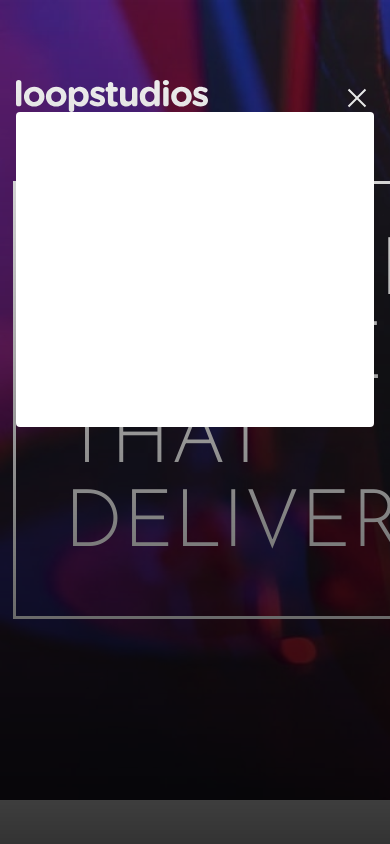
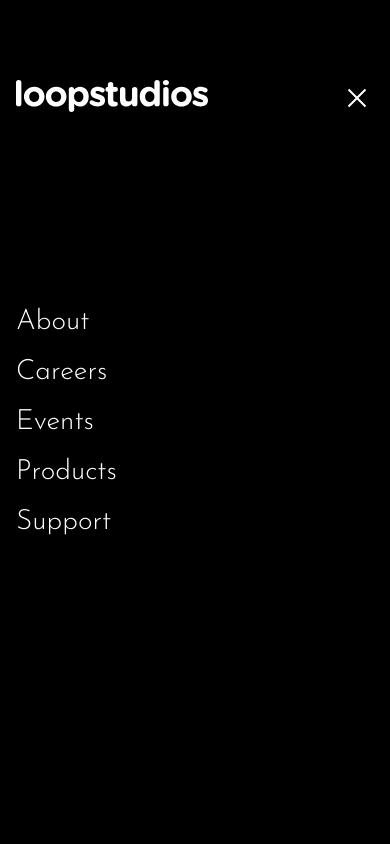
Before and after one commit to Eciric/loopstudios-landing-page, a website built with Vite: page index.html in a window 390 px wide. Both pictures are taken after a click on the button "Menu". Shown: the top 844 px of the page. Built offline with nearby package versions, Linux system fonts and the light colour scheme.

Commit message:
desktop Footer + mobile menu completed

```diff
--- a/css/style.css
+++ b/css/style.css
@@ -48,45 +48,68 @@ nav-list a:focus-visible {
 	color: var(--clr-neutral-blue-100);
 }
 
-@media (max-width: 57.815em) {
+@media (max-width: 50em) {
+	body {
+		overflow-x: hidden;
+	}
+
 	.mobile-hamburger {
 		display: block;
 		cursor: pointer;
 		background: transparent;
 		border: 0;
 		padding: 0.5em;
+		position: absolute;
+		top: 0;
+		right: 0;
 	}
 
 	.primary-navigation {
 		display: none;
-		position: fixed;
-		padding: var(--size-700);
-		inset: 7rem var(--size-400) auto;
-		background: white;
-		border-radius: var(--size-100);
 	}
 
-	.primary-header[data-overlay]::before {
-		content: "";
-		position: fixed;
-		inset: 0;
-		pointer-events: none;
-		background-image: linear-gradient(rgba(0, 0, 0, 0), rgba(0, 0, 0, 0.8));
+	.primary-header > .container {
+		position: relative;
+		display: flex;
+		flex-direction: column;
+		height: 100%;
+		justify-content: center;
+	}
+
+	.primary-header > .container > a {
+		position: absolute;
+		top: 0;
+		left: 0;
 	}
 
 	.nav-list {
 		display: grid;
 		gap: var(--size-500);
-		text-align: center;
+		text-align: left;
+		color: var(--clr-white);
 		font-weight: var(--font-weight-bold);
 	}
 
-	.primary-navigation[data-visible] {
+	.primary-header[data-visible] {
+		display: block;
+		position: fixed;
+		inset: 0;
+		height: 100%;
+		background-color: black;
+	}
+
+	.primary-header[data-visible] .primary-navigation {
 		display: block;
 	}
 
-	.primary-header > .container > .button {
-		display: none;
+	.primary-header[data-visible] .nav-list {
+		gap: var(--size-200);
+	}
+
+	.primary-header[data-visible] .nav-list a {
+		font-size: 1.75rem;
+		font-weight: var(--fw-light);
+		font-family: var(--ff-light);
 	}
 }
 
@@ -215,3 +238,37 @@ nav-list a:focus-visible {
 #thegrid {
 	width: 4ch;
 }
+
+footer {
+	margin-top: 9rem;
+	background-color: var(--clr-black);
+	padding-top: var(--size-700);
+	padding-bottom: var(--size-600);
+}
+
+.footer {
+	display: flex;
+	justify-content: space-between;
+}
+
+.secondary-navigation {
+	padding-top: var(--size-600);
+}
+
+.copyright {
+	padding-top: var(--size-600);
+	color: var(--clr-dark-gray);
+	font-size: 1.2rem;
+}
+
+.social-links {
+	display: flex;
+	flex-direction: column;
+	justify-content: space-between;
+}
+
+.social-list {
+	display: flex;
+	gap: var(--size-500);
+	justify-content: end;
+}
--- a/index.html
+++ b/index.html
@@ -171,8 +171,8 @@
 		</main>
 
 		<footer>
+			<div class="footer | container">
 				<header class="secondary-header">
-				<div class="container">
 					<a href="#">
 						<img src="images/logo.svg" alt="Loopstudios" />
 					</a>
@@ -189,18 +189,21 @@
 							<li><a href="#">Support</a></li>
 						</ul>
 					</nav>
-				</div>
 				</header>
-			<div class="social-links container">
+				<div class="social-links">
 					<ul class="social-list">
 						<li>
 							<a href="#"
-							><img src="images/icon-facebook.svg" alt="facebook"
+								><img
+									src="images/icon-facebook.svg"
+									alt="facebook"
 							/></a>
 						</li>
 						<li>
 							<a href="#"
-							><img src="images/icon-twitter.svg" alt="twitter"
+								><img
+									src="images/icon-twitter.svg"
+									alt="twitter"
 							/></a>
 						</li>
 						<li>
@@ -218,9 +221,10 @@
 							/></a>
 						</li>
 					</ul>
+					<div class="copyright">
+						<p>© 2021 Loopstudios. All rights reserved.</p>
 					</div>
-			<div class="copyright container">
-				<p>© 2021 Loopstudios. All rights reserved.</p>
+				</div>
 			</div>
 		</footer>
 
--- a/main.js
+++ b/main.js
@@ -1,18 +1,16 @@
 const hamburgerButton = document.querySelector(".mobile-hamburger");
 const primaryHeader = document.querySelector(".primary-header");
-const primaryNavigation = document.querySelector(".primary-navigation");
 const body = document.querySelector("body");
 const iconHamburger = document.querySelector(".icon-hamburger");
 const iconClose = document.querySelector(".icon-close");
 
 hamburgerButton.addEventListener("click", () => {
-	primaryNavigation.toggleAttribute("data-visible");
+	primaryHeader.toggleAttribute("data-visible");
 	hamburgerButton.setAttribute(
 		"aria-expanded",
-		primaryNavigation.hasAttribute("data-visible")
+		primaryHeader.hasAttribute("data-visible")
 	);
-	primaryHeader.toggleAttribute("data-overlay");
-	if (primaryNavigation.hasAttribute("data-visible")) {
+	if (primaryHeader.hasAttribute("data-visible")) {
 		body.style.height = "100%";
 		body.style.overflowY = "hidden";
 		iconClose.style.display = "block";
```
Lines whose indentation alone changed are shown as unchanged.
